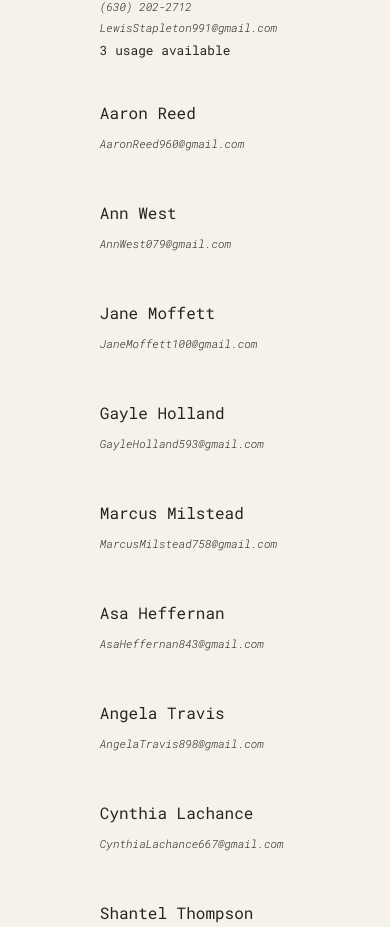
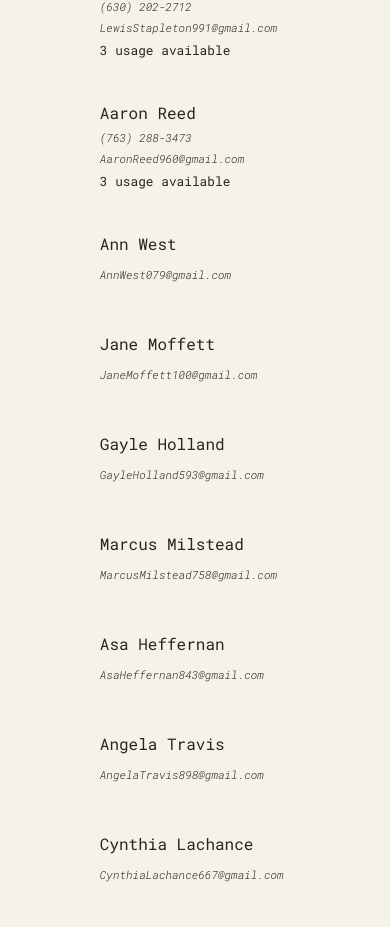
Before and after one commit to Chingsan53/gas-discount, a React (Create React App) app: page / in a window 390 px wide. Shown: the part 977-1904 px from the top of the page. Built offline with nearby package versions, Linux system fonts and the light colour scheme.

Commit message:
New phone numbers

```diff
--- a/src/App.js
+++ b/src/App.js
@@ -40,8 +40,9 @@ const numberData = [
   },
   {
     name: "Aaron Reed",
-    phoneNumber: "",
+    phoneNumber: "(763) 288-3473",
     gmail: "AaronReed960@gmail.com",
+    status: "3 usage available",
   },
   {
     name: "Ann West",
```
